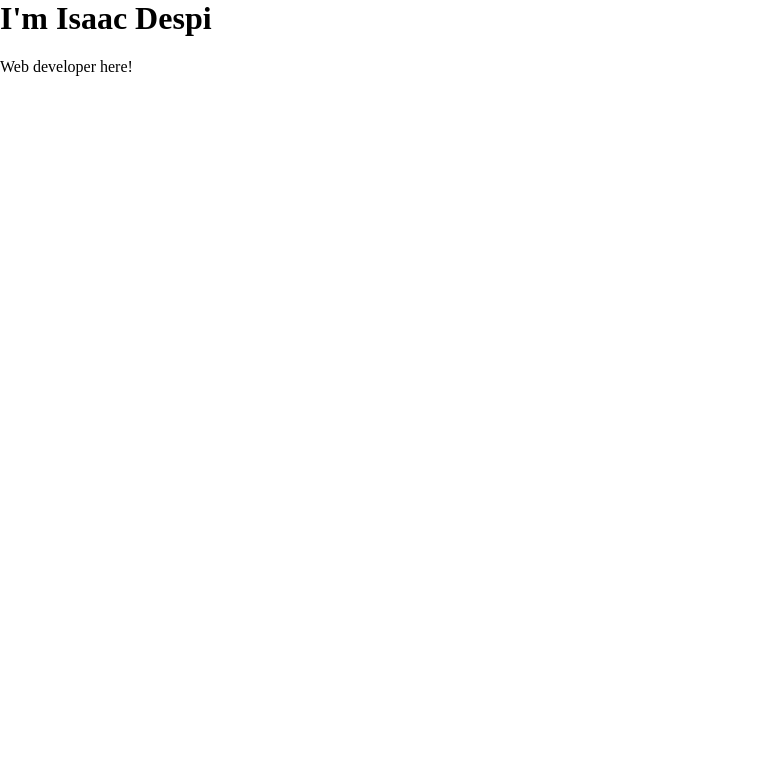
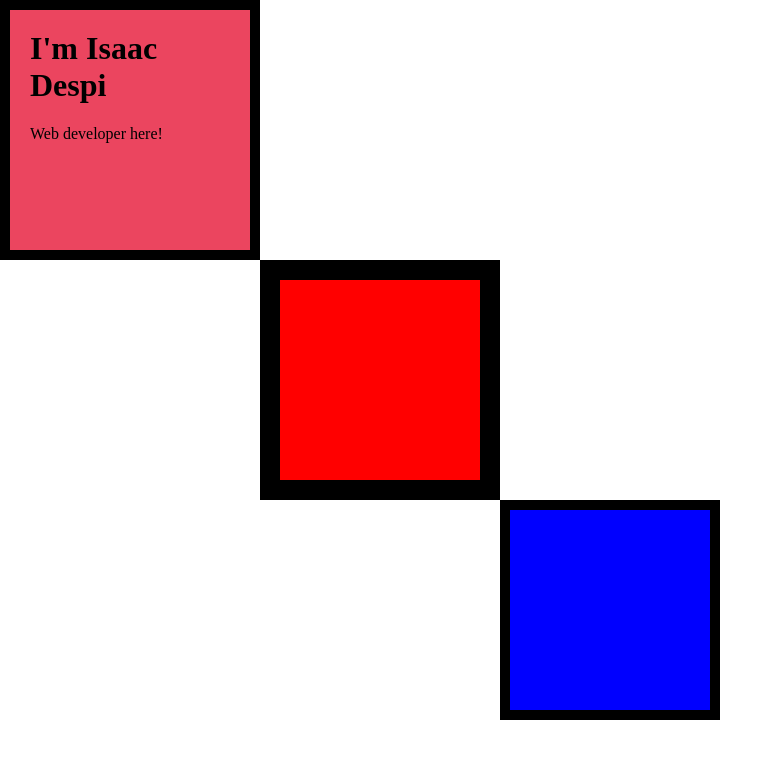
Before and after one commit to Accee/cv, a plain HTML site: page index.html in a window 1280 px wide. Shown: the whole page, without its empty margins (0-783 px from the left). Drawn offline with Linux system fonts and the light colour scheme.

Commit message:
Update styles.css

```diff
--- a/css/styles.css
+++ b/css/styles.css
@@ -7,7 +7,30 @@ h1{
 
 }
 
-.header{
+.top-container{
+    border:solid 10px;
+    border-color: black;
     background-color: #EB455F;
-    margin: 0px 0px 0px 0px;
+    width: 200px;
+    height: 200px;
+    padding: 20px;
 }
+
+.middle-container{
+    margin-left: 260px;
+    border:solid 20px;
+    background-color: red;
+    border-color: black;
+    width: 200px;
+    height: 200px;
+}
+
+.bottom-container{
+    margin-left: 500px;
+    border: 10px;
+    border-style: solid;
+    border-color: black;
+    background-color: blue;
+    width: 200px;
+    height: 200px;
+}
```
